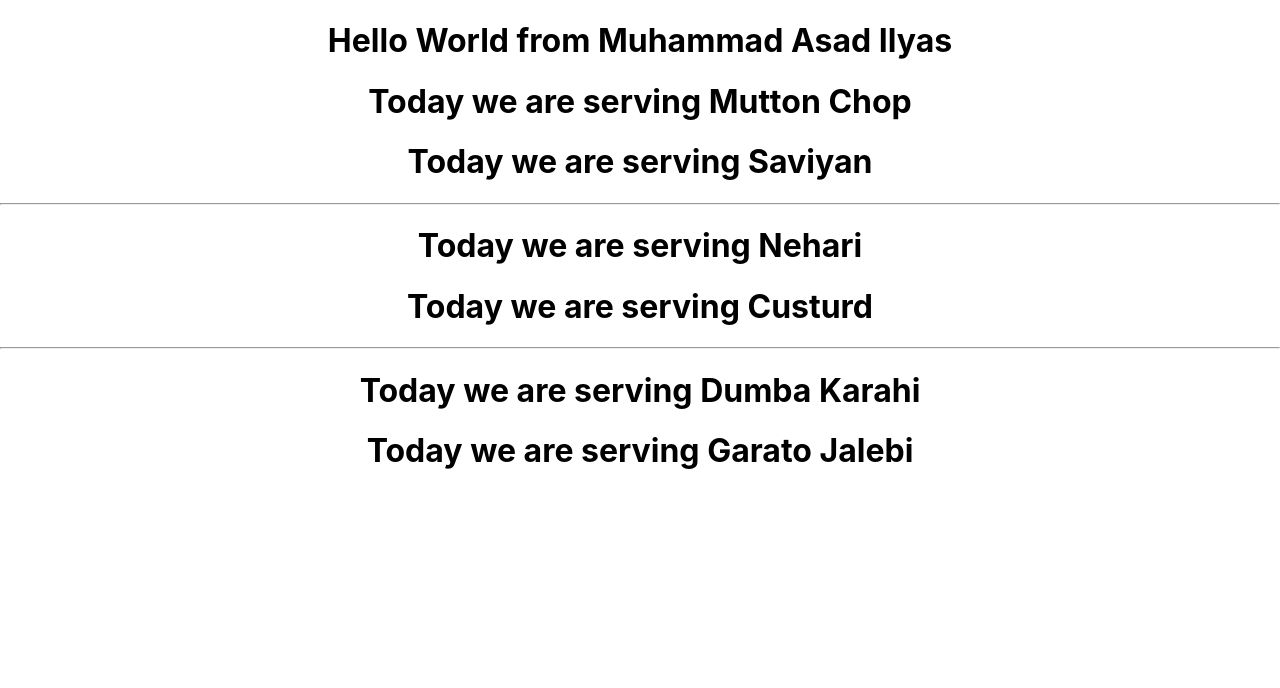
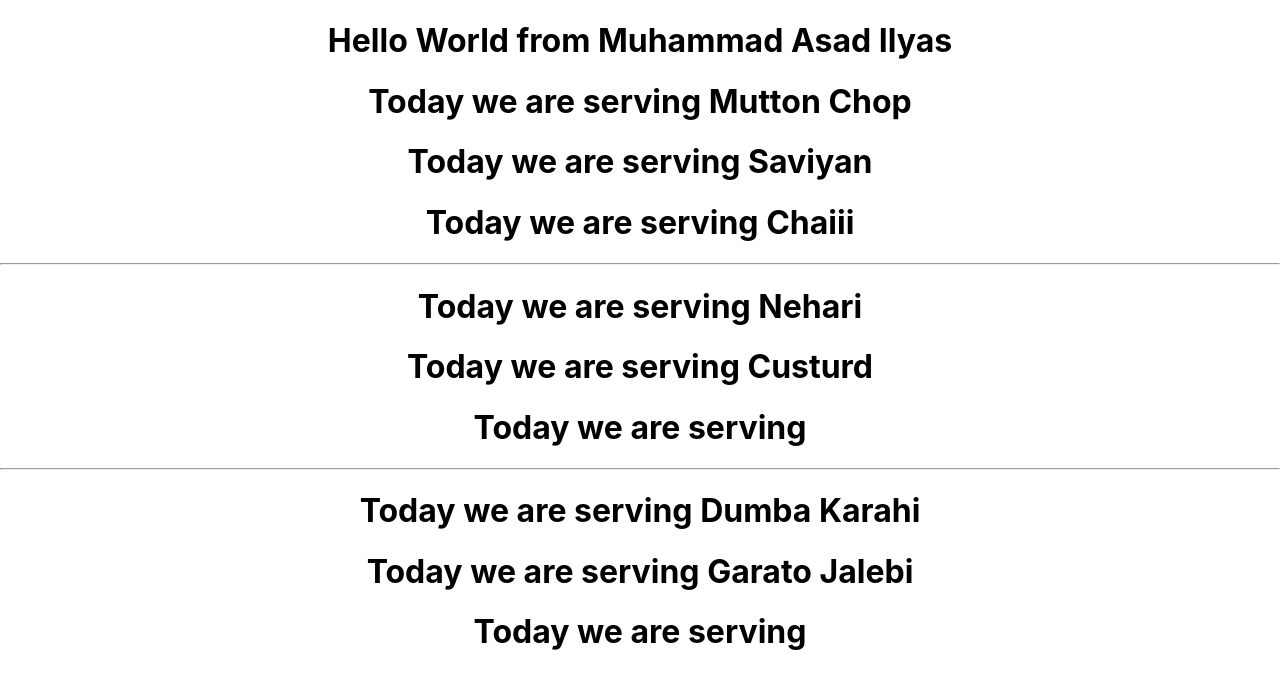
Before and after one commit to asadadi786/demoreact-class3, a React (Create React App) app: page / in a window 1280 px wide. Shown: the top 688 px of the page. Built offline with nearby package versions, Linux system fonts and the light colour scheme.

Commit message:
added prop tea yo dinner component

```diff
--- a/src/App.js
+++ b/src/App.js
@@ -7,7 +7,7 @@ function App() {
   <div className="App">
     <h1>Hello World from Muhammad Asad Ilyas</h1>
 
-    <Dinner dish ="Mutton Chop" sweet =  "Saviyan"/>
+    <Dinner dish ="Mutton Chop" sweet =  "Saviyan" tea = "Chaiii"/>
     <hr/>
 
     <Dinner dish ="Nehari" sweet =  "Custurd"/>
--- a/src/dinner.js
+++ b/src/dinner.js
@@ -6,6 +6,8 @@ import React from 'react';
             <div>
                 <h1>Today we are serving {props.dish}</h1>
                 <h1>Today we are serving {props.sweet}</h1>
+                <h1>Today we are serving {props.tea}</h1>
+
             </div>
               )
     }
```
